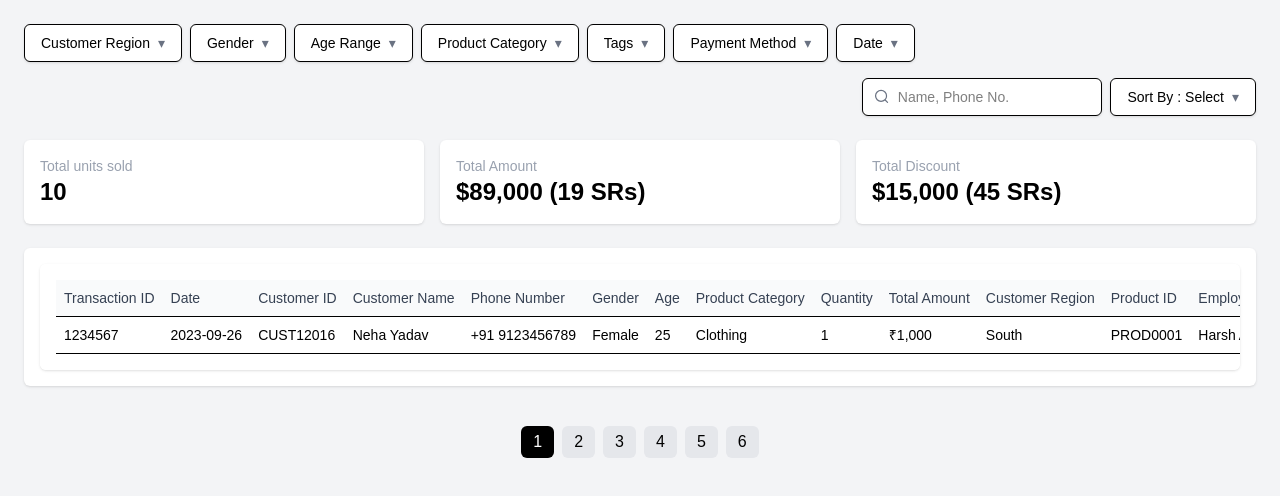
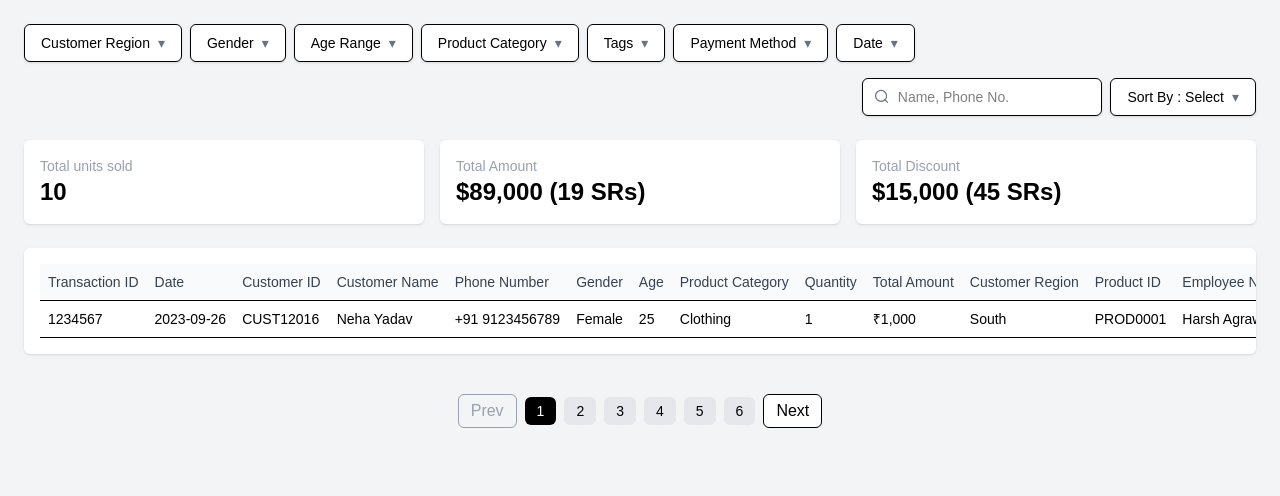
Before and after one commit to roshinjimmy/sales-management-system, a Next.js app in the folder frontend/: page / in a window 1280 px wide. Shown: the top 496 px of the page. Built offline with nearby package versions, Linux system fonts and the light colour scheme.

Commit message:
added pagination component

```diff
--- a/frontend/app/page.tsx
+++ b/frontend/app/page.tsx
@@ -1,9 +1,12 @@
 "use client";
+
+import { useState } from "react";
 
 import FilterDropdown from "@/components/FilterDropdown";
 import SearchBar from "@/components/SearchBar";
 import SortingDropdown from "@/components/SortingDropdown";
 import TransactionTable from "@/components/TransactionTable";
+import Pagination from "@/components/Pagination";
 
 export default function Home() {
   const columns = [
@@ -39,6 +42,8 @@ export default function Home() {
       employee: "Harsh Agrawal",
     },
   ];
+
+  const [page, setPage] = useState(1);
 
   return (
     <main className="min-h-screen w-full bg-gray-100 text-black p-6">
@@ -111,22 +116,13 @@ export default function Home() {
           </div>
         </section>
 
-        <section className="bg-white rounded-md shadow p-4 overflow-x-auto">
-          <TransactionTable columns={columns} data={mockData} />
-        </section>
+        <TransactionTable columns={columns} data={mockData} />
 
-        <section className="flex justify-center items-center mt-4 gap-2">
-          {[1, 2, 3, 4, 5, 6].map((num) => (
-            <button
-              key={num}
-              className={`px-3 py-1 rounded-md ${
-                num === 1 ? "bg-black text-white" : "bg-gray-200"
-              }`}
-            >
-              {num}
-            </button>
-          ))}
-        </section>
+        <Pagination
+          currentPage={page}
+          totalPages={6}
+          onPageChange={(p) => setPage(p)}
+        />
       </div>
     </main>
   );
--- /dev/null
+++ b/frontend/components/Pagination.tsx
@@ -0,0 +1,57 @@
+"use client";
+
+interface PaginationProps {
+  currentPage: number;
+  totalPages: number;
+  onPageChange: (page: number) => void;
+}
+
+export default function Pagination({
+  currentPage,
+  totalPages,
+  onPageChange,
+}: PaginationProps) {
+  const pages = Array.from({ length: totalPages }, (_, i) => i + 1);
+
+  return (
+    <div className="flex items-center justify-center gap-2 mt-4">
+      <button
+        disabled={currentPage == 1}
+        onClick={() => onPageChange(currentPage - 1)}
+        className={`px-3 py-1 rounded-md border ${
+          currentPage === 1
+            ? "bg-gray-100 text-gray-400 cursor-not-allowed"
+            : "bg-white text-black hover:bg-gray-50"
+        }`}
+      >
+        Prev
+      </button>
+
+      {pages.map((page) => (
+        <button
+          key={page}
+          onClick={() => onPageChange(page)}
+          className={`px-3 py-1 rounded-md text-sm ${
+            page === currentPage
+              ? "bg-black text-white"
+              : "bg-gray-200 hover:bg-gray-300"
+          }`}
+        >
+          {page}
+        </button>
+      ))}
+
+      <button
+        disabled={currentPage == totalPages}
+        onClick={() => onPageChange(currentPage + 1)}
+        className={`px-3 py-1 rounded-md border ${
+          currentPage === totalPages
+            ? "bg-gray-100 text-gray-400 cursor-not-allowed"
+            : "bg-white text-black hover:bg-gray-50"
+        }`}
+      >
+        Next
+      </button>
+    </div>
+  );
+}
```
